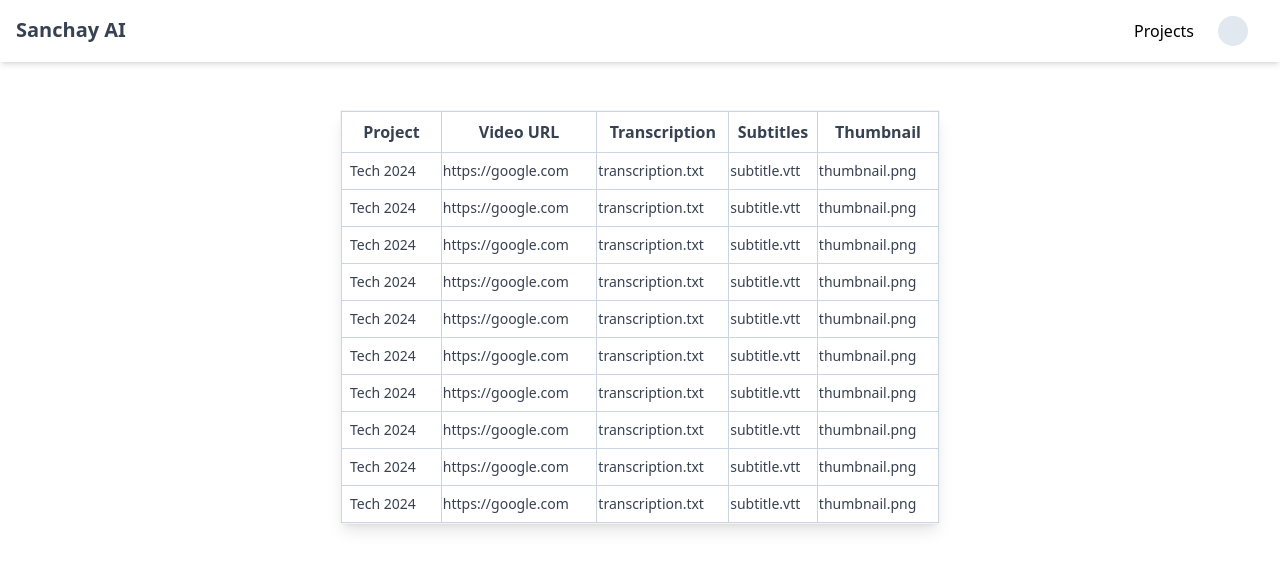
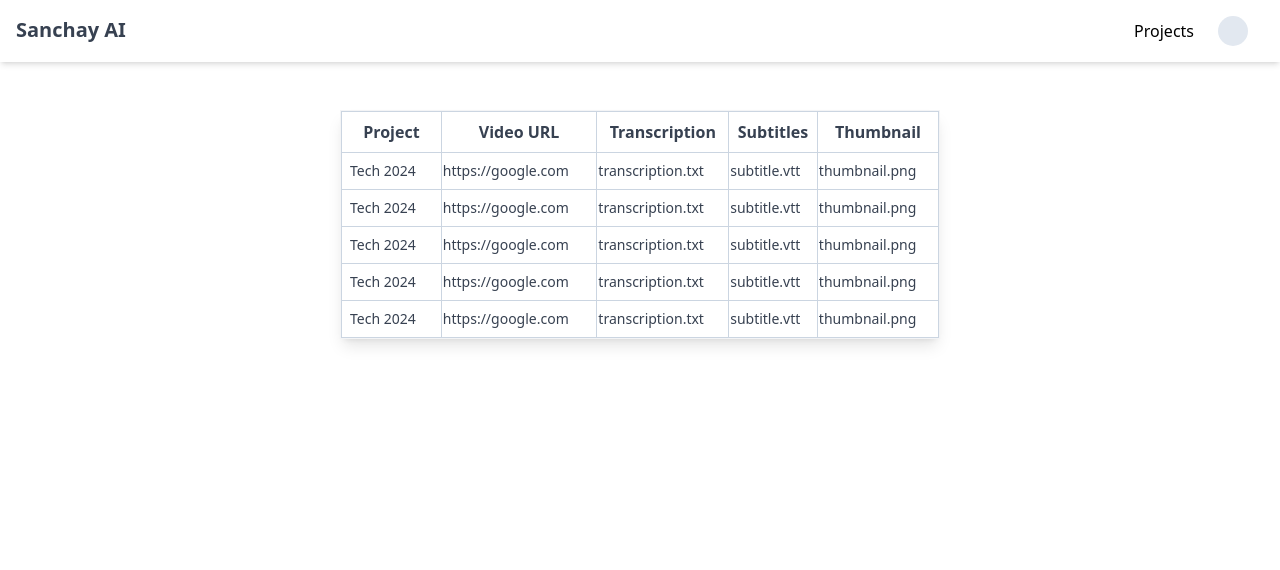
Before and after one commit to aadeshkulkarni/sanchay-ai-frontend, a React (Create React App) app: page /projects in a window 1280 px wide. Shown: the top 570 px of the page. Built offline with nearby package versions, Linux system fonts and the light colour scheme.

Commit message:
Add projects list and make Table component
Add projects list to constants file, and use that list in Table component. Use Table component for rendering projects list. Seperate Table component for better readability and code

```diff
--- a/src/App.js
+++ b/src/App.js
@@ -1,7 +1,7 @@
 import Header from "./Components/Header";
 import Login from "./Components/Login";
 import Main from "./Components/Main";
-import Projects from "./Components/Projects";
+import Projects from "./Pages/Projects";
 import { createBrowserRouter, Outlet, RouterProvider } from "react-router-dom";
 
 const AppLayout = () => {
--- a/src/Components/Projects.js
+++ /dev/null
@@ -1,99 +0,0 @@
-import React from "react";
-
-const Projects = () => {
-  return (
-    <div className="flex justify-center items-center mt-12">
-      <div className="w-[600px] min-w-[400px] border border-gray-100 shadow-lg">
-        <Table />
-      </div>
-    </div>
-  );
-};
-/* TODO: Put in a separate file and accept data as props, make the component presentational */
-const Table = () => (
-  <table className="text-gray-700 border-collapse border border-slate-400 w-full">
-    <thead>
-      <tr className="p-2">
-        <th className="border border-slate-300 p-2">Project</th>
-        <th className="border border-slate-300">Video URL</th>
-        <th className="border border-slate-300">Transcription</th>
-        <th className="border border-slate-300">Subtitles</th>
-        <th className="border border-slate-300">Thumbnail</th>
-      </tr>
-    </thead>
-    <tbody className="text-sm">
-      <tr>
-        <td className="border border-slate-300 p-2">Tech 2024</td>
-        <td className="border border-slate-300">https://google.com</td>
-        <td className="border border-slate-300">transcription.txt</td>
-        <td className="border border-slate-300">subtitle.vtt</td>
-        <td className="border border-slate-300">thumbnail.png</td>
-      </tr>
-      <tr>
-        <td className="border border-slate-300 p-2">Tech 2024</td>
-        <td className="border border-slate-300">https://google.com</td>
-        <td className="border border-slate-300">transcription.txt</td>
-        <td className="border border-slate-300">subtitle.vtt</td>
-        <td className="border border-slate-300">thumbnail.png</td>
-      </tr>
-      <tr>
-        <td className="border border-slate-300 p-2">Tech 2024</td>
-        <td className="border border-slate-300">https://google.com</td>
-        <td className="border border-slate-300">transcription.txt</td>
-        <td className="border border-slate-300">subtitle.vtt</td>
-        <td className="border border-slate-300">thumbnail.png</td>
-      </tr>
-      <tr>
-        <td className="border border-slate-300 p-2">Tech 2024</td>
-        <td className="border border-slate-300">https://google.com</td>
-        <td className="border border-slate-300">transcription.txt</td>
-        <td className="border border-slate-300">subtitle.vtt</td>
-        <td className="border border-slate-300">thumbnail.png</td>
-      </tr>
-      <tr>
-        <td className="border border-slate-300 p-2">Tech 2024</td>
-        <td className="border border-slate-300">https://google.com</td>
-        <td className="border border-slate-300">transcription.txt</td>
-        <td className="border border-slate-300">subtitle.vtt</td>
-        <td className="border border-slate-300">thumbnail.png</td>
-      </tr>
-      <tr>
-        <td className="border border-slate-300 p-2">Tech 2024</td>
-        <td className="border border-slate-300">https://google.com</td>
-        <td className="border border-slate-300">transcription.txt</td>
-        <td className="border border-slate-300">subtitle.vtt</td>
-        <td className="border border-slate-300">thumbnail.png</td>
-      </tr>
-      <tr>
-        <td className="border border-slate-300 p-2">Tech 2024</td>
-        <td className="border border-slate-300">https://google.com</td>
-        <td className="border border-slate-300">transcription.txt</td>
-        <td className="border border-slate-300">subtitle.vtt</td>
-        <td className="border border-slate-300">thumbnail.png</td>
-      </tr>
-      <tr>
-        <td className="border border-slate-300 p-2">Tech 2024</td>
-        <td className="border border-slate-300">https://google.com</td>
-        <td className="border border-slate-300">transcription.txt</td>
-        <td className="border border-slate-300">subtitle.vtt</td>
-        <td className="border border-slate-300">thumbnail.png</td>
-      </tr>
-      <tr>
-        <td className="border border-slate-300 p-2">Tech 2024</td>
-        <td className="border border-slate-300">https://google.com</td>
-        <td className="border border-slate-300">transcription.txt</td>
-        <td className="border border-slate-300">subtitle.vtt</td>
-        <td className="border border-slate-300">thumbnail.png</td>
-      </tr>
-      <tr>
-        <td className="border border-slate-300 p-2">Tech 2024</td>
-        <td className="border border-slate-300">https://google.com</td>
-        <td className="border border-slate-300">transcription.txt</td>
-        <td className="border border-slate-300">subtitle.vtt</td>
-        <td className="border border-slate-300">thumbnail.png</td>
-      </tr>
-    </tbody>
-  </table>
-);
-
-export default Projects;
--- /dev/null
+++ b/src/Components/Table.js
@@ -0,0 +1,34 @@
+import { projects } from "../constants/projects";
+
+export const Table = () => (
+  <table className="text-gray-700 border-collapse border border-slate-400 w-full">
+    <thead>
+      <tr className="p-2">
+        <th className="border border-slate-300 p-2">Project</th>
+        <th className="border border-slate-300">Video URL</th>
+        <th className="border border-slate-300">Transcription</th>
+        <th className="border border-slate-300">Subtitles</th>
+        <th className="border border-slate-300">Thumbnail</th>
+      </tr>
+    </thead>
+    <tbody className="text-sm">
+      {projects.map(
+        ({
+          projectName,
+          projectLink,
+          transcriptionFile,
+          subtitleFile,
+          thumbailImg,
+        }) => (
+          <tr>
+            <td className="border border-slate-300 p-2">{projectName}</td>
+            <td className="border border-slate-300">{projectLink}</td>
+            <td className="border border-slate-300">{transcriptionFile}</td>
+            <td className="border border-slate-300">{subtitleFile}</td>
+            <td className="border border-slate-300">{thumbailImg}</td>
+          </tr>
+        )
+      )}
+    </tbody>
+  </table>
+);
--- /dev/null
+++ b/src/Pages/Projects.js
@@ -0,0 +1,13 @@
+import React from "react";
+import { Table } from "../Components/Table";
+
+const Projects = () => {
+  return (
+    <div className="flex justify-center items-center mt-12">
+      <div className="w-[600px] min-w-[400px] border border-gray-100 shadow-lg">
+        <Table />
+      </div>
+    </div>
+  );
+};
+export default Projects;
--- /dev/null
+++ b/src/constants/projects.js
@@ -0,0 +1,37 @@
+export const projects = [
+    {
+        projectName: "Tech 2024",
+        projectLink: "https://google.com",
+        transcriptionFile: "transcription.txt",
+        subtitleFile: "subtitle.vtt",
+        thumbailImg: "thumbnail.png"
+    },
+    {
+        projectName: "Tech 2024",
+        projectLink: "https://google.com",
+        transcriptionFile: "transcription.txt",
+        subtitleFile: "subtitle.vtt",
+        thumbailImg: "thumbnail.png"
+    },
+    {
+        projectName: "Tech 2024",
+        projectLink: "https://google.com",
+        transcriptionFile: "transcription.txt",
+        subtitleFile: "subtitle.vtt",
+        thumbailImg: "thumbnail.png"
+    },
+    {
+        projectName: "Tech 2024",
+        projectLink: "https://google.com",
+        transcriptionFile: "transcription.txt",
+        subtitleFile: "subtitle.vtt",
+        thumbailImg: "thumbnail.png"
+    },
+    {
+        projectName: "Tech 2024",
+        projectLink: "https://google.com",
+        transcriptionFile: "transcription.txt",
+        subtitleFile: "subtitle.vtt",
+        thumbailImg: "thumbnail.png"
+    }
+]
```
